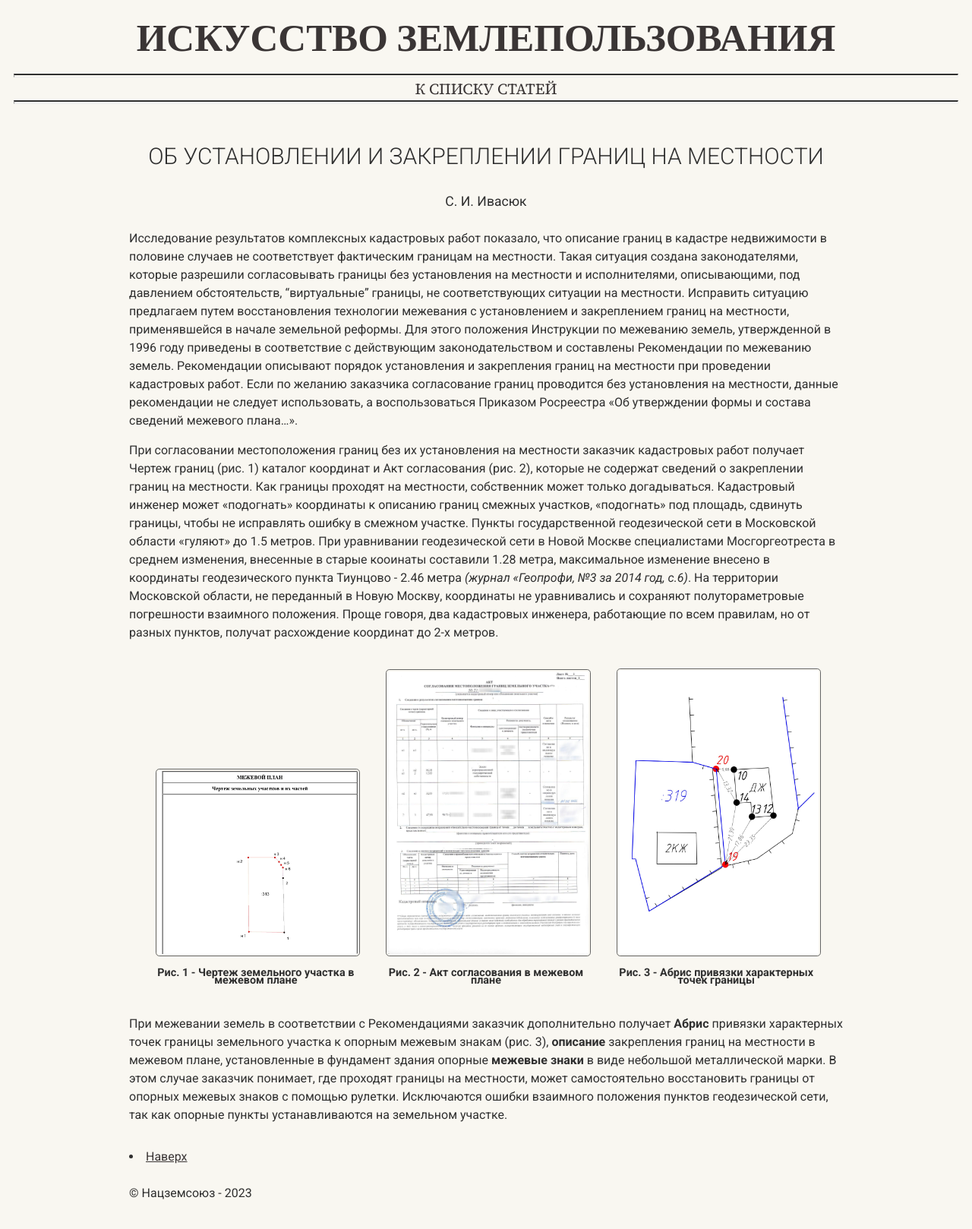
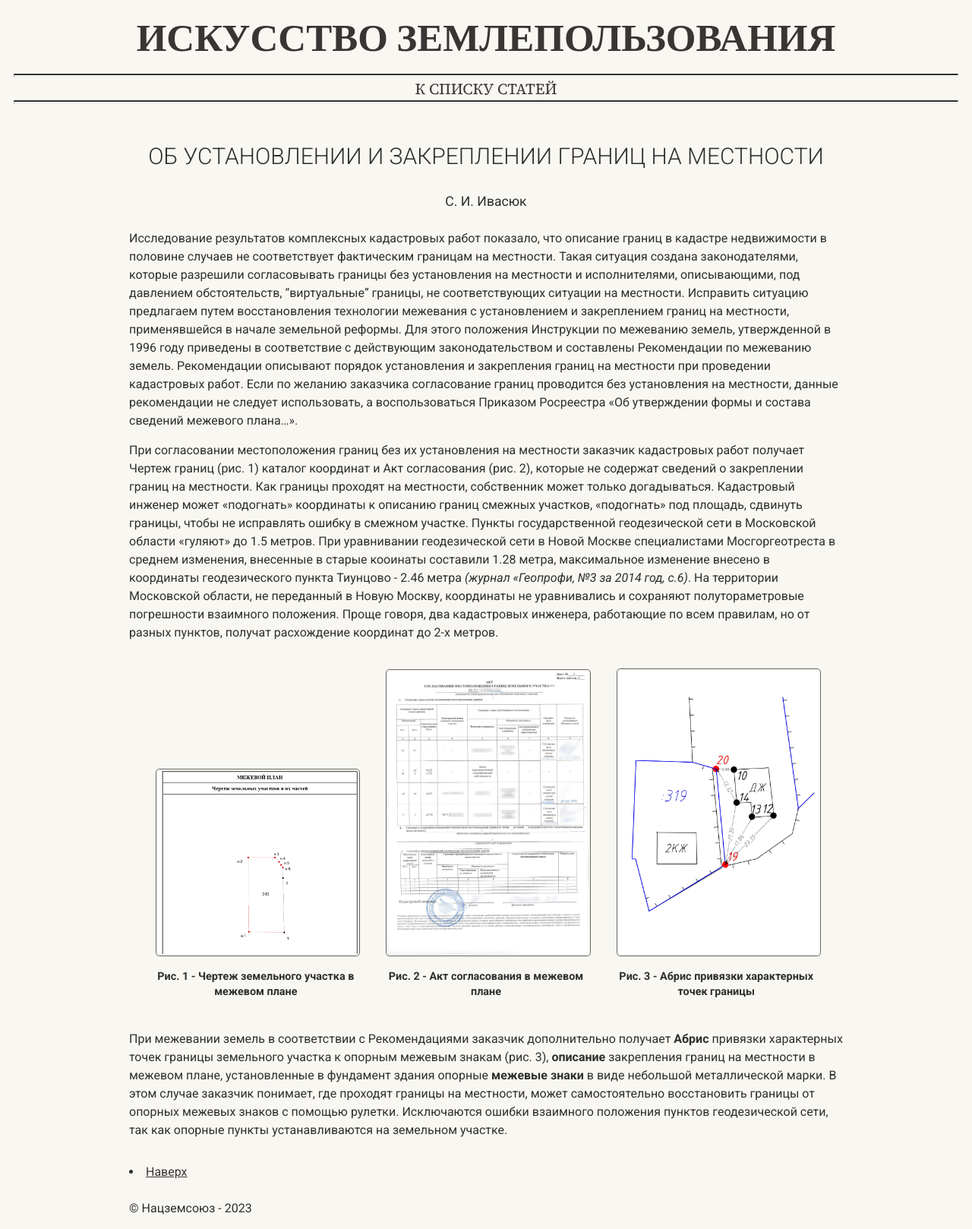
Before and after one commit to SergSi/land-use-art, a Jekyll site: the page built from _articles/o-mejevanii.md, in a window 1280 px wide. Shown: the whole page at 76% size. Built offline with Jekyll 4.4.1, drawn with Linux system fonts in a browser that asks for light colours; some web fonts are replaced.

Commit message:
Update style.css

```diff
--- a/assets/css/style.css
+++ b/assets/css/style.css
@@ -503,7 +503,7 @@ figcaption {
   text-align: center;
   padding-top: 1rem;
   margin-bottom: 2rem;
-  line-height: 1rem;
+  line-height: 2rem;
 }
 
 .caption {
@@ -512,7 +512,7 @@ figcaption {
   text-align: center;
   padding-top: 1rem;
   margin-bottom: 2rem;
-  line-height: 1rem;
+  line-height: 2rem;
 }
 
 .flex-container {
@@ -607,7 +607,6 @@ figcaption {
 @media only all and (max-width: 1200px) {
 
 
-
 }
 
 @media only all and (max-width: 960px) {
```
